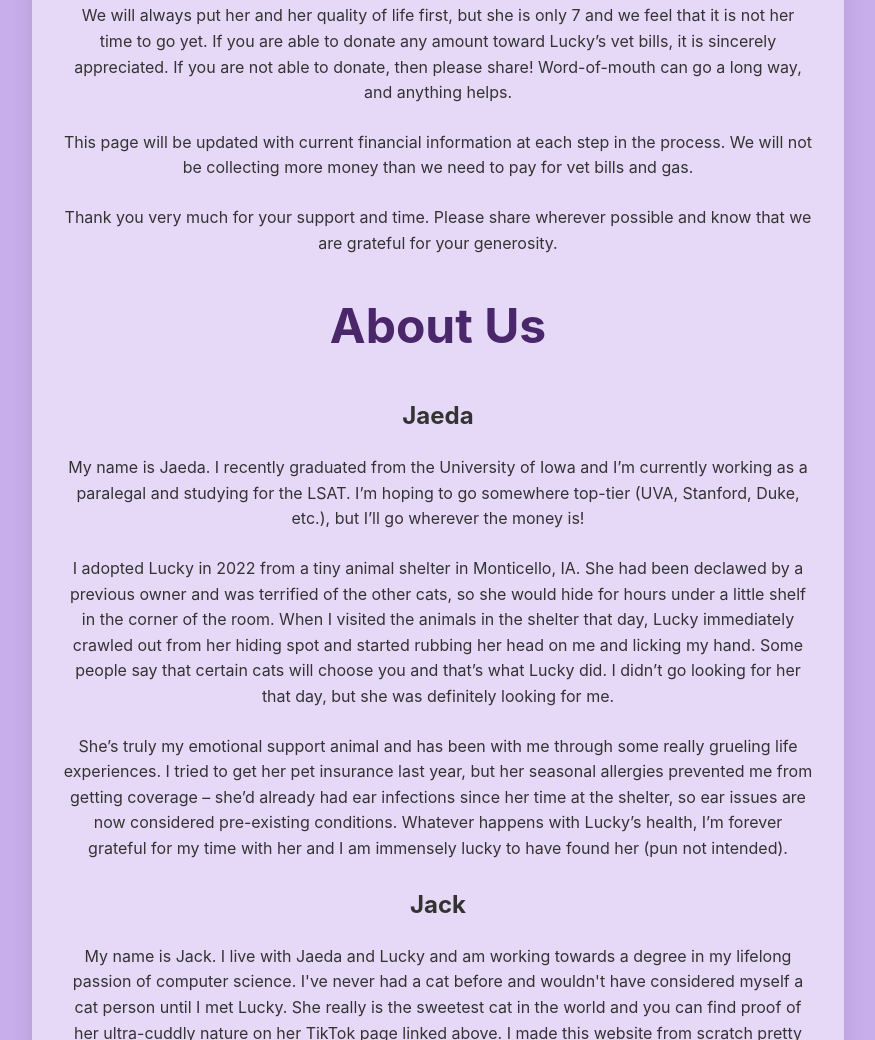
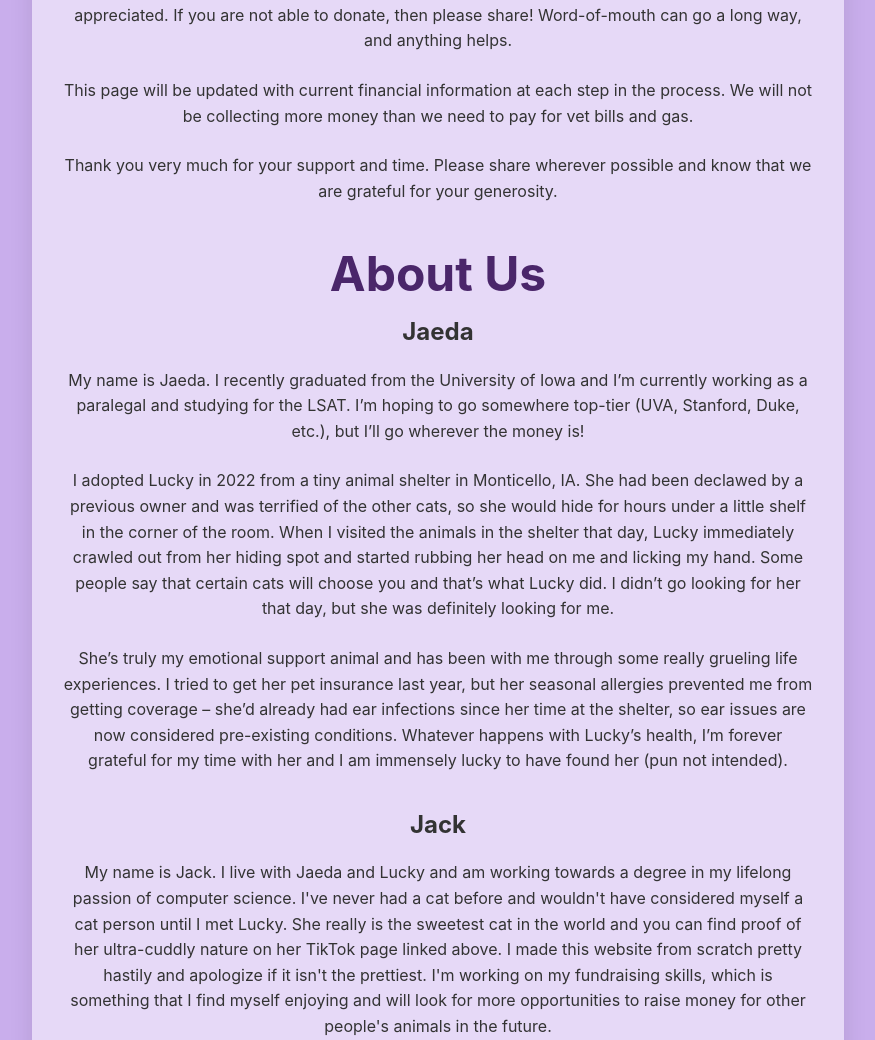
Before and after one commit to jackinthebox52/luckykitten.org, a plain HTML site: page index.html in a window 1280 px wide. Shown: the part 1760-2800 px from the top of the page, without its empty margins (202-1077 px from the left). Drawn offline with Linux system fonts and the light colour scheme.

Commit message:
modified index

```diff
--- a/index.html
+++ b/index.html
@@ -58,7 +58,7 @@
             <h2>TLDR; Please share this website on social media. That is the most important part of our fundraising efforts.</h2>
             <h2>You can donate by clicking the GoFundMe or CashApp buttons at the top of the page.</h2>
             <h1>Lucky's Journey</h1>
-            <p>I (Jaeda) adopted Lucky in 2022, and she is my soul cat. She loves cuddles and treats more than anything, and during our time together, she has transformed from a shy, anxiety-ridden cat into a playful, curious cuddlebug. She was only 4 when I adopted her and otherwise healthy, so I assumed that we would have plenty of time together.</p>
+            <p class="end">I (Jaeda) adopted Lucky in 2022, and she is my soul cat. She loves cuddles and treats more than anything, and during our time together, she has transformed from a shy, anxiety-ridden cat into a playful, curious cuddlebug. She was only 4 when I adopted her and otherwise healthy, so I assumed that we would have plenty of time together.</p>
 
             <h2>Diagnosis & Treatment Costs</h2>
             <p>On March 4, 2025, Lucky was diagnosed with a ceruminous gland adenocarcinoma in her left ear. It’s a very uncommon form of cancer in cats and typical veterinary offices don’t have the resources to treat it. This means that we have to travel to the Hixson-Lied Small Animal Hospital in Ames for each of Lucky’s appointments – 4-5 hours round-trip.
@@ -68,13 +68,13 @@
             <p>We have also incurred hundreds of dollars in extra costs related to her treatment. Supplemental pain medications, antibiotics, and gas have added up quickly and will continue to accrue throughout the course of Lucky’s treatment.</p>
             <p>We will always put her and her quality of life first, but she is only 7 and we feel that it is not her time to go yet. If you are able to donate any amount toward Lucky’s vet bills, it is sincerely appreciated. If you are not able to donate, then please share! Word-of-mouth can go a long way, and anything helps.</p>
             <p>This page will be updated with current financial information at each step in the process. We will not be collecting more money than we need to pay for vet bills and gas.</p>
-            <p>Thank you very much for your support and time. Please share wherever possible and know that we are grateful for your generosity.</p>
+            <p class="end">Thank you very much for your support and time. Please share wherever possible and know that we are grateful for your generosity.</p>
 
             <h1>About Us</h1>
             <h2>Jaeda</h2>
             <p>My name is Jaeda. I recently graduated from the University of Iowa and I’m currently working as a paralegal and studying for the LSAT. I’m hoping to go somewhere top-tier (UVA, Stanford, Duke, etc.), but I’ll go wherever the money is!</p>
             <p>I adopted Lucky in 2022 from a tiny animal shelter in Monticello, IA. She had been declawed by a previous owner and was terrified of the other cats, so she would hide for hours under a little shelf in the corner of the room. When I visited the animals in the shelter that day, Lucky immediately crawled out from her hiding spot and started rubbing her head on me and licking my hand. Some people say that certain cats will choose you and that’s what Lucky did. I didn’t go looking for her that day, but she was definitely looking for me.</p>
-            <p>She’s truly my emotional support animal and has been with me through some really grueling life experiences. I tried to get her pet insurance last year, but her seasonal allergies prevented me from getting coverage – she’d already had ear infections since her time at the shelter, so ear issues are now considered pre-existing conditions. Whatever happens with Lucky’s health, I’m forever grateful for my time with her and I am immensely lucky to have found her (pun not intended). </p>
+            <p class="end">She’s truly my emotional support animal and has been with me through some really grueling life experiences. I tried to get her pet insurance last year, but her seasonal allergies prevented me from getting coverage – she’d already had ear infections since her time at the shelter, so ear issues are now considered pre-existing conditions. Whatever happens with Lucky’s health, I’m forever grateful for my time with her and I am immensely lucky to have found her (pun not intended). </p>
 
             <h2>Jack</h2>
             <p>My name is Jack. I live with Jaeda and Lucky and am working towards a degree in my lifelong passion of computer science. I've never had a cat before and wouldn't have considered myself a cat person until I met Lucky. She really is the sweetest cat in the world and you can find proof of her ultra-cuddly nature on her TikTok page linked above. I made this website from scratch pretty hastily and apologize if it isn't the prettiest. I'm working on my fundraising skills, which is something that I find myself enjoying and will look for more opportunities to raise money for other people's animals in the future.</p>
--- a/styles.css
+++ b/styles.css
@@ -19,7 +19,17 @@ h1 {
 }
 
 .container h1{
-  margin-top: 2rem;
+    margin-top: 1rem;
+    margin-bottom: 0;
+}
+
+p.end {
+  margin-bottom: 2rem;
+}
+
+.container h2 {
+  margin-top: 0;
+  margin-bottom: 0;
 }
 
 .container {
```
